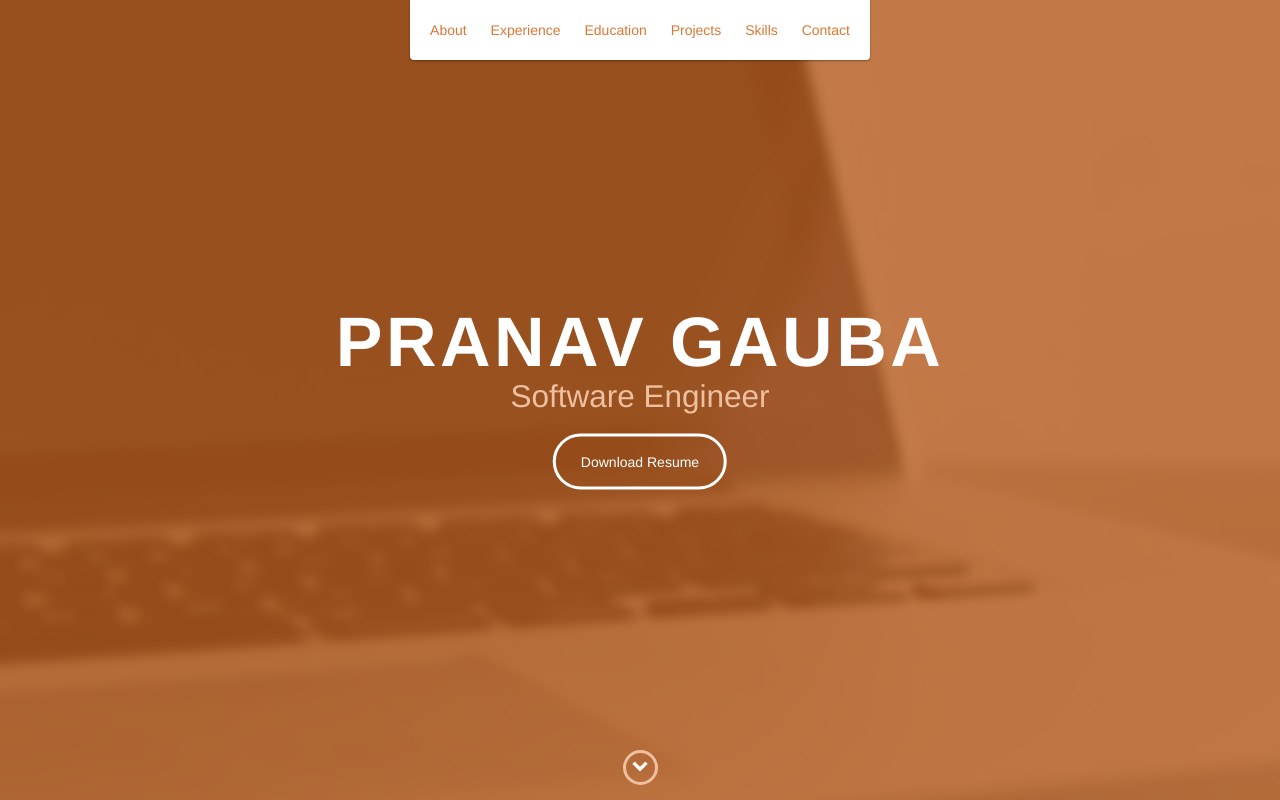
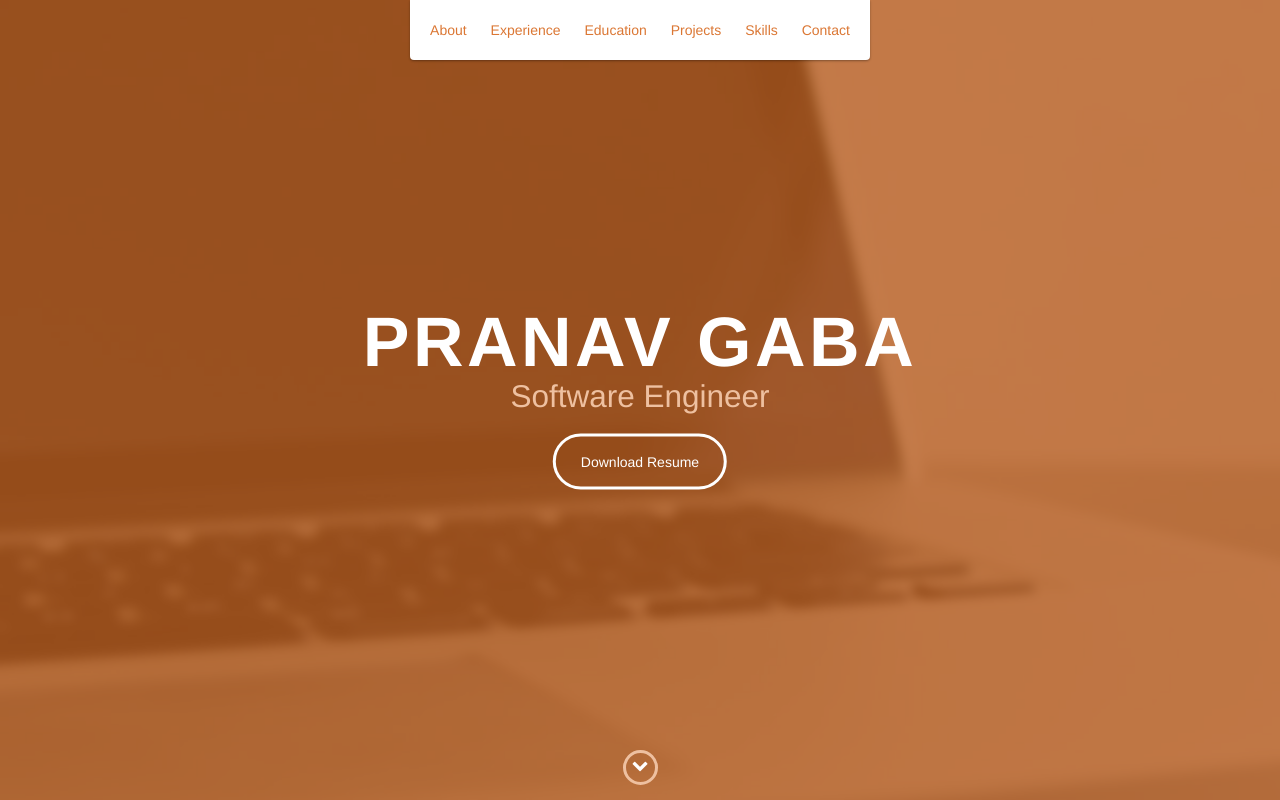
Before and after one commit to pranavgaba11/pranavgaba11.github.io, a website: page index.html in a window 1280 px wide. Shown: the top 800 px of the page. Drawn offline with nearby package versions, Linux system fonts and the light colour scheme; files that its build step writes are made by us from their sources.

Commit message:
Update name

```diff
--- a/index.html
+++ b/index.html
@@ -48,7 +48,7 @@
 
     <div id="lead">
         <div id="lead-content">
-            <h1>PRANAV GAUBA</h1>
+            <h1>PRANAV GABA</h1>
             <h2>Software Engineer</h2>
             <a href="images/resume.pdf" download="resume.pdf" class="btn-rounded-white">Download Resume</a>
         </div>
```
